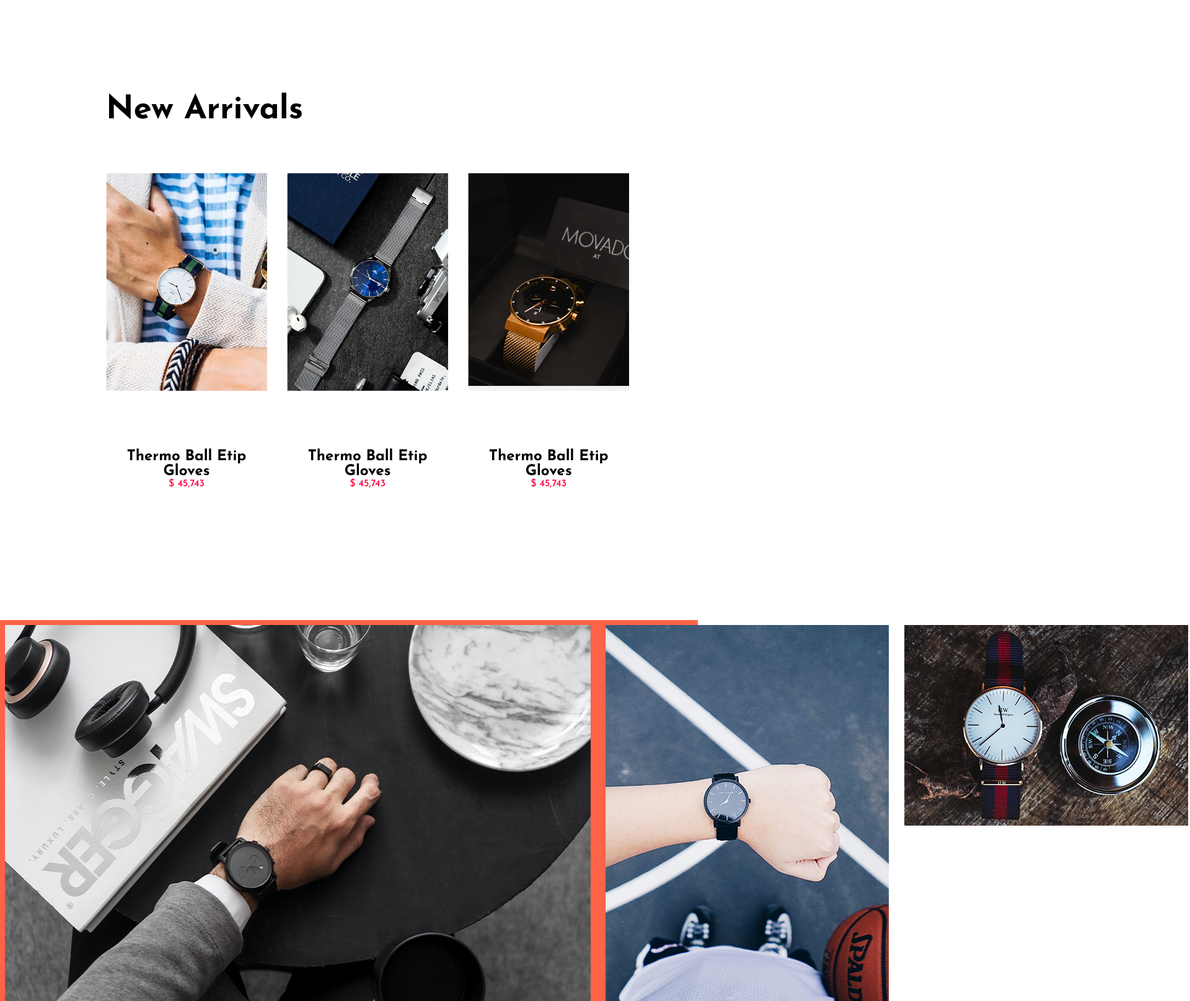
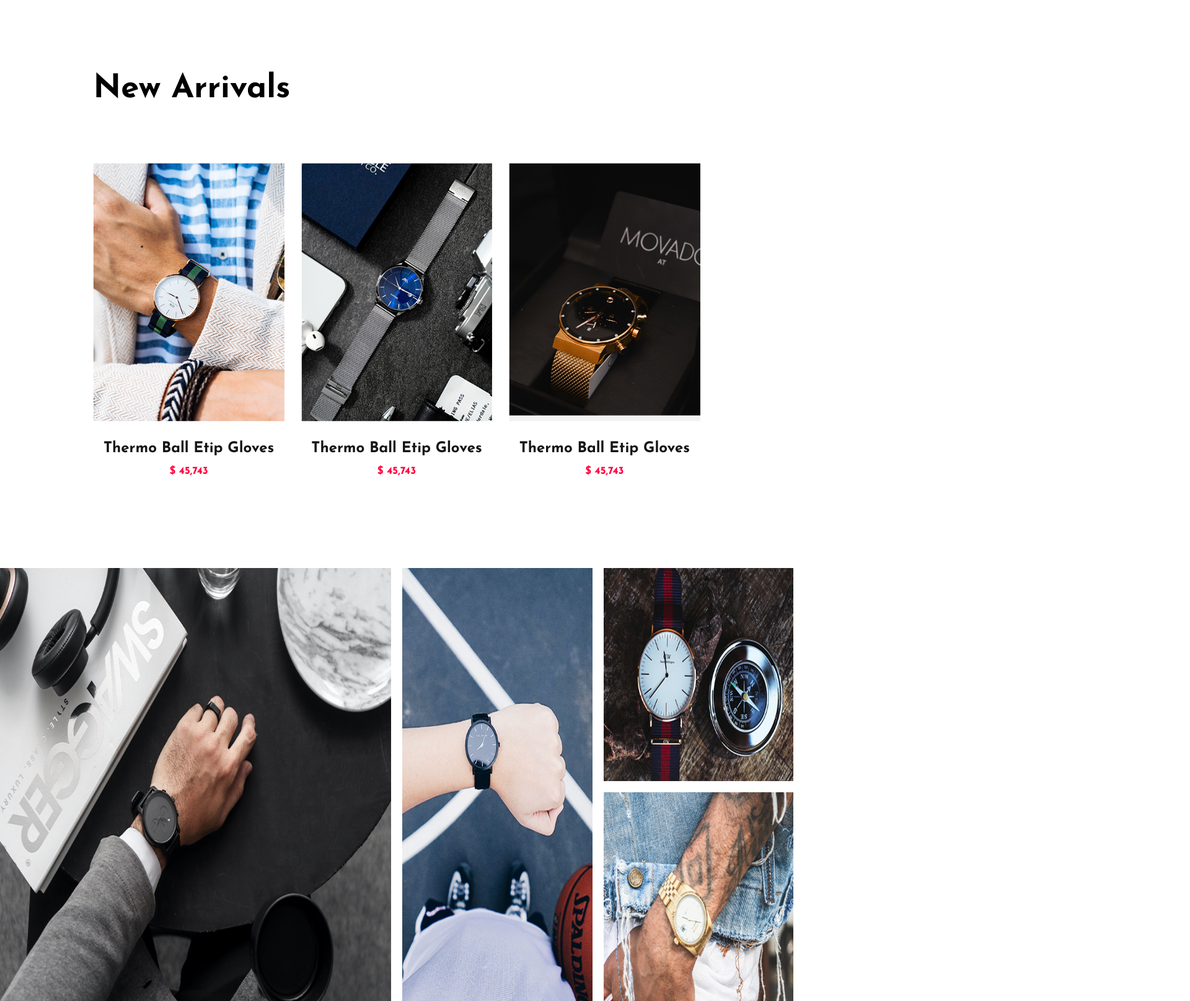
Before and after one commit to SaraDrwish/task17, a plain HTML site: page index.html in a window 1280 px wide. Shown: the part 1184-2800 px from the top of the page at 62% size, 1920 px wide, since content can reach past the window. Drawn offline with Linux system fonts and the light colour scheme.

Commit message:
3th edit

```diff
--- a/assets/style.css
+++ b/assets/style.css
@@ -163,58 +163,71 @@ nav .container #menu , nav .container label {
 
 header{
     background-color: #f0f0f2;
-    overflow: hidden;
+    /* overflow: hidden; */
 }
 header .container{
-    width: 85%;
+    width: 95%;
     margin: auto;
-    overflow: hidden;
+    /* overflow: hidden; */
 }
 
-header .container .text_header {
-     width: 60%;
+header .container .CONTENT_CONTAINER{
+    width: 100%;
+    display: flex;
+    justify-content: space-between;
+    align-items: center;
+
+
+}
+header .container  .CONTENT_CONTAINER .text_header {
+     width: 58%;
      position: relative;
-     overflow: hidden;
+     left: 11%;
+     /* overflow: hidden; */
      align-self: center;
-     animation-name:watchanme ;
      /*animation-iteration-count: infinite;
-     */animation-duration: .6s;
-padding-right: 5%;
+     */
+     animation-name: watchanme;
+     animation-duration: .6s;
+      /* padding-right: 5%;    */
+
 }
 
 @keyframes watchanme {
     0%{
-        transform:translate(-99%);
-     -webkit-transform:translate(-99%);
-     -moz-transform:translate(-99%);
-     -ms-transform:translate(-99%);
-     -o-transform:translate(-99%);
 
+        transform:translateX(-99%);
+        -webkit-transform:translateX(-99%);
+        -moz-transform:translateX(-99%);
+        -ms-transform:translateX(-99%);
+        -o-transform:translateX(-99%);
 }
 
     100%{
-        transform:translate(99%);
-        -webkit-transform:translate(99%);
-        -moz-transform:translate(99%);
-        -ms-transform:translate(99%);
-        -o-transform:translate(99%);
+        transform:translateX(8%);
+        -webkit-transform:translateX(8%);
+        -moz-transform:translateX(8%);
+        -ms-transform:translateX(8%);
+        -o-transform:translateX(8%);
 }
   }
 
 
-header .container .text_header h1 {
-font-size: 82px;
+header .container .CONTENT_CONTAINER .text_header h1 {
+font-size: 95px;
 color: #0b1c39;
 margin-bottom: 8%;
+width: 100%;
+
 }
 
-header .container .text_header p {
+header .container .CONTENT_CONTAINER .text_header p {
     color : var(--secondColor);
     margin-bottom: 8%;
     font-size: 18px;
 }
 
-header .container .text_header .btn {
+header .container .CONTENT_CONTAINER .text_header .btn {
          padding: 14px 26px;
          text-decoration: none;
          border-style: none;
@@ -228,7 +241,7 @@ header .container .text_header .btn {
 
 }
 
-header .container .text_header .btn::before{
+header .container .CONTENT_CONTAINER .text_header .btn::before{
     content:'';
     position: absolute;
     top: 0px;
@@ -244,20 +257,21 @@ header .container .text_header .btn::before{
     -o-transition: all .4s ease-in;
 }
 
-header .container .text_header .btn:hover::before{
+header .container .CONTENT_CONTAINER .text_header .btn:hover::before{
    width: 100%;
 }
 
 
-header .container .header_img {
+header .container  .CONTENT_CONTAINER .header_img {
      overflow: hidden;
      width: 40%;
-    padding-left: 13%;
+    padding-right: 2%;
+    text-align: right;
 
 }
 
 
-header .container .header_img img{
+header .container .CONTENT_CONTAINER .header_img img{
 /* width: 100%; */
 animation-name: imgscal;
 animation-duration: 1.2s;
@@ -289,74 +303,129 @@ animation-direction: alternate;
 
 /* ==============section1============== */
 
-section .container{
-    width: 75%;
-    padding: 200px 11px;
-    flex-wrap: wrap;
+section .containerr{
+    width: 100%;
+    padding: 4% 5% 3% 5%  ;
+    /* flex-wrap: wrap; */
     overflow: hidden;
-
+    /* background-color: #635c5c; */
 
 }
 
-section .container .section1_text_h{
-font-size: 35px;
-padding-bottom: 8%;
+/* section .containerr .row{ */
+    /* display: flex; */
+    /* background-color: rgb(150, 133, 133); */
+    /* justify-content: left; */
+    /* width:100%; */
+    /* gap:32px; */
+    /* background-color: aqua; */
+    /* margin: auto; */
+
+/* } */
+
+section .section1_text_h{
+    font-size: 35px;
+    padding-bottom: 8%;
+    width: 85%;
+    margin: auto;
+    /* background-color: #ff003c; */
+    padding-top: 10%;
+    }
+
+ /* as row */
+
+ section .containerr .img-big-container{
+     /* background-color: cadetblue; */
+     width: 85%;
+     display: flex;
+     align-items: center;
+     justify-content: space-between;
+     margin: auto;
+     /* overflow: hidden; */
+    }
+
+section .containerr .img_container{
+    /*padding-left: 26px;
+    */
+    width:31.5% ;
+    padding-bottom: 10%;
+    text-align: center;
+    /* overflow: hidden; */
+
+    /* background-color: burlywood; */
 
 }
 
-section .container .row{
-    display: flex;
-    /* background-color: rgb(150, 133, 133); */
-    justify-content: left;
-    text-align: center;
-    width:90%;
-    gap:32px;
-
-}
-section .container .img_container{
-    /*padding-left: 26px;
-    */
-    padding-bottom: 9%;
+section .containerr .img_container .img_box{
+    /* width: 100%; */
+    /* height: 100%; */
     overflow: hidden;
 
 }
 
-section .container .img_container .img_box{
+section .containerr .img_container .img_box img{
+    transition:all .3s ease-in;
+    -moz-transition:all .3s ease-in;
+    -ms-transition:all .3s ease-in;
+    -o-transition:all .3s ease-in;
+    -webkit-transition:all .3s ease-in;
     width: 100%;
     height: 100%;
-    overflow: hidden;
-
+    /* padding-bottom: 10%; big dooooooooooooooooooooooooooooooooooood all the proooooooopleeemsssss:LLLLLLLLLLL */
+    text-align: center;
+    transform:scale(1);
+    -webkit-transform:scale(1);
+    -moz-transform:scale(1);
+    -ms-transform:scale(1);
+    -o-transform:scale(1);
 }
 
-section .container .img_container img{
-    transition:all .2s ease-in-out;
-    -moz-transition:all .2s ease-in-out;
-    -ms-transition:all .2s ease-in-out;
-    -o-transition:all .2s ease-in-out;
-    -webkit-transition:all .2s ease-in-out;
-}
-
-
-section .container .img_container:hover .img_box {
+section .containerr .img_container:hover .img_box img {
     transform:scale(1.1);
     -webkit-transform:scale(1.1);
     -moz-transform:scale(1.1);
     -ms-transform:scale(1.1);
     -o-transform:scale(1.1);
-    padding-bottom: 5%;
-    text-align: center;
-}
- section .container .img_container p{
-        padding-bottom: 5%;
-        color: var(--firstColor);
-        font-weight: 500;
-        text-align: center;
+    /*padding-bottom: 5%;
+    */
+    /* text-align: center; */
+    /* transition:all .2s .1s ease-in;
+    -moz-transition:all .2s .1s ease-in;
+    -ms-transition:all .2s .1s ease-in;
+    -o-transition:all .2s .1s ease-in;
+    -webkit-transition:all .2s .1s ease-in; */
 }
 
-section .container .img_container img{
-    width: 100%;
+/* section .containerr .img_container .textimg:hover img{
+    transform:scale(1.1);
+    -webkit-transform:scale(1.1);
+    -moz-transform:scale(1.1);
+    -ms-transform:scale(1.1);
+    -o-transform:scale(1.1);
+    transition:all .2s .1s ease-in;
+    -moz-transition:all .2s .1s ease-in;
+    -ms-transition:all .2s .1s ease-in;
+    -o-transition:all .2s .1s ease-in;
+    -webkit-transition:all .2s .1s ease-in;
+} */
+
+ section .containerr .img_container p{
+        padding-bottom: 4%;
+        color: var(--firstColor);
+        font-weight: 600;
+        text-align: center;
+        font-size: 17px;
+}
+
+section .containerr .img_container h2{
     padding-bottom: 5%;
+    padding-top: 9%;
+    text-align: center;
+
+
 }
+
+
 
 
 
@@ -370,49 +439,92 @@ section .container .img_container img{
 
 
 section .containergrid{
-    background-color: tomato;
+    /* background-color: tomato; */
     display: grid;
     grid-template-columns:repeat(4, 1fr);
     grid-template-rows: repeat(2, 344px);
-    gap:8px;
-    width: 88%;
+    gap:18px;
+    width: 100%;
+    /* height: 100%; */
+    margin: auto;
 
 }
 
 section .containergrid .img_grid{
-    padding: 8px;
-    text-align: center;
+    /* padding: 1%; */
+    /* text-align: center; */
     object-fit: cover;
     width: 100%;
-    height: 100%;
-
+    /* height: 100%; */
+    overflow: hidden;
 }
 
-section .container .img_grid:nth-child(1){
+section .containergrid .img_grid:nth-child(1){
     grid-column: 1/3;
     grid-row: 1/3;
 }
 
-section .container .img_grid:nth-child(2){
+section .containergrid .img_grid:nth-child(2){
     grid-row: 1/3;
 }
 
-section .container .img_grid img{
-height: 690px;
-width: 744px;
+section .containergrid .img_grid img{
+      height: 100%;
+      width: 100%;
+     /* lazeeem 3shan m yehsalsh eroooooooooooooooooooorr hight & width  */
+      transform: scale(1.1);
+      -webkit-transform: scale(1.1);
+      -moz-transform: scale(1.1);
+      -ms-transform: scale(1.1);
+      -o-transform: scale(1.1);
+      transition:all .2s ease-in ;
+      -webkit-transition:all .2s ease-in ;
+      -moz-transition:all .2s ease-in ;
+      -ms-transition:all .2s ease-in ;
+      -o-transition:all .2s ease-in ;
+}
+
+section .containergrid .img_grid:hover img {
+    transform: scale(1);
+    -webkit-transform: scale(1);
+    -moz-transform: scale(1);
+    -ms-transform: scale(1);
+    -o-transform: scale(1);
+    filter: grayscale(50%);
+    -webkit-filter: grayscale(50%);
 }
 
 
 
 
-/* ends section 2 */
 
 
 
-/* =======================================MEDIA Q============================== */
 
 
-@media (max-width:991px) {
+
+
+
+
+
+
+
+
+
+
+
+
+
+
+
+
+
+
+ /*endssection2*//*=======================================MEDIAQ==============================*/
+
+ @media(max-width:991px){
+
+
 
 /*
                        nav
@@ -512,11 +624,7 @@ nav .container input #menu:checked~nav .container .navtypes{
 }
 
 /* ===================end nav in 1191 */
-
-
-
-
-}
+ }
 
 @media (max-width:575px) {
 
--- a/index.html
+++ b/index.html
@@ -93,7 +93,7 @@
 
         <header>
             <div class="container">
-
+               <div class="CONTENT_CONTAINER">
                  <div class="text_header">
                      <h1>
                         Select Your New Perfect Style
@@ -110,6 +110,8 @@
                      <img src="./img/xwatch.png.pagespeed.ic.LlRtijfV2T.webp" alt="watch">
                  </div>
 
+                </div>   <!--CONTENT_CONTAINER -->
+
             </div>   <!--end container -->
 
         </header>
@@ -117,42 +119,52 @@
 
         <section>
 
-           <div class="container">
+           <div class="containerr">
+               <!-- <div class="row"> -->
+                    <div class="section1_text_h">
+                        <h1>New Arrivals</h1>
+                    </div>
+                <!-- </div>   end row -->
 
-                  <div class="section1_text_h">
-                      <h1>New Arrivals</h1>
-                  </div>
+                 <div class="img-big-container">
+                        <div class="img_container">
 
-                  <div class="row">
-
-                        <div class="img_container">
                             <div class="img_box">
                                 <img src="./img/xnew_product1.png.pagespeed.ic.GC30TWVUh9.webp" alt="img1">
                             </div>
-                            <h2>Thermo Ball Etip Gloves</h2>
-                            <p>$ 45,743</p>
+
+                            <div class="textimg">
+                                <a href="#"> <h2>Thermo Ball Etip Gloves </h2> </a>
+                                <p>$ 45,743</p>
+                            </div>
+
                         </div>
 
                         <div class="img_container">
                             <div class="img_box">
                                 <img src="./img/xnew_product2.png.pagespeed.ic.TisB6MUmE3.webp" alt="img1">
                             </div>
-                            <h2>Thermo Ball Etip Gloves</h2>
+                            <div class="textimg">
+                            <a href="#"> <h2>Thermo Ball Etip Gloves </h2> </a>
                             <p>$ 45,743</p>
+                          </div>
                         </div>
 
                         <div class="img_container">
+
                             <div class="img_box">
                                 <img src="./img/xnew_product3.png.pagespeed.ic.xG1joZNkeV.webp" alt="img1">
                             </div>
-                            <h2>Thermo Ball Etip Gloves</h2>
+
+                            <div class="textimg">
+                            <a href="#"> <h2>Thermo Ball Etip Gloves </h2> </a>
                             <p>$ 45,743</p>
+                          </div>
+
                         </div>
 
-                </div>  <!--  end row -->
-
+                    </div> <!--end big cont -->
                </div>  <!-- end container-->
-
         </section>
 
         <section>
```
